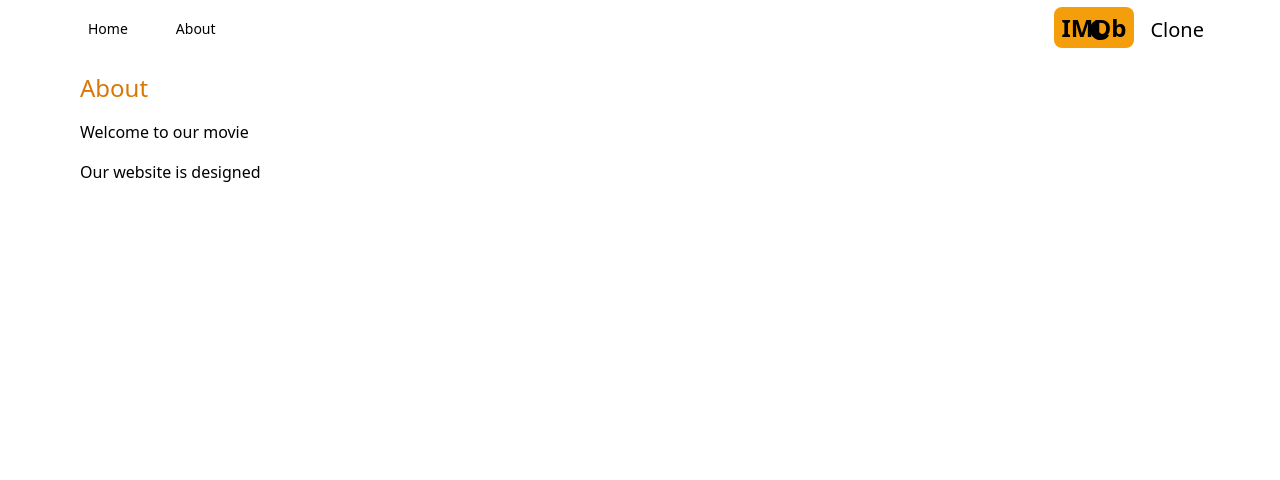
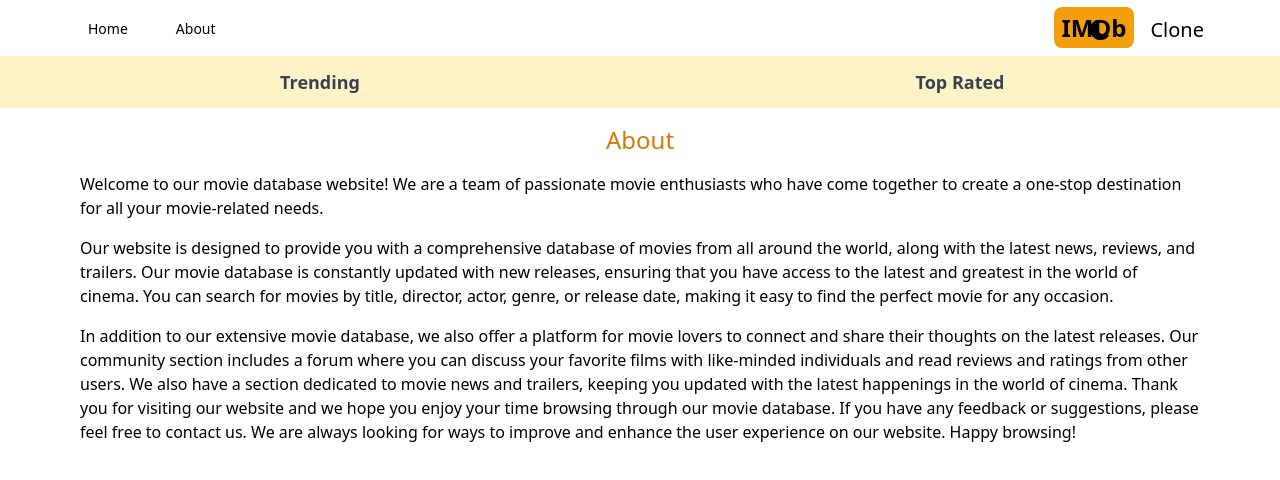
Before and after one commit to coderofthefuturee/imdb, a Next.js app: page /about in a window 1280 px wide. Shown: the top 480 px of the page. Built offline with nearby package versions, Linux system fonts and the light colour scheme.

Commit message:
Create the navbar component

```diff
--- a/src/app/about/page.jsx
+++ b/src/app/about/page.jsx
@@ -1,13 +1,35 @@
 export default function About() {
   return (
     <div className="max-w-6xl mx-auto space-y-4 p-4">
-      <h1 className="text-2xl font-medium text-amber-600">About</h1>
+      <h1 className="flex justify-center text-2xl font-medium text-amber-600">About</h1>
       <p>
-        Welcome to our movie
+        Welcome to our movie database website! We are a team of passionate movie
+        enthusiasts who have come together to create a one-stop destination for
+        all your movie-related needs.
       </p>
 
       <p>
-        Our website is designed
+        Our website is designed to provide you with a comprehensive database of
+        movies from all around the world, along with the latest news, reviews,
+        and trailers. Our movie database is constantly updated with new
+        releases, ensuring that you have access to the latest and greatest in
+        the world of cinema. You can search for movies by title, director,
+        actor, genre, or release date, making it easy to find the perfect movie
+        for any occasion.
+      </p>
+
+      <p>
+        In addition to our extensive movie database, we also offer a platform
+        for movie lovers to connect and share their thoughts on the latest
+        releases. Our community section includes a forum where you can discuss
+        your favorite films with like-minded individuals and read reviews and
+        ratings from other users. We also have a section dedicated to movie news
+        and trailers, keeping you updated with the latest happenings in the
+        world of cinema. Thank you for visiting our website and we hope you
+        enjoy your time browsing through our movie database. If you have any
+        feedback or suggestions, please feel free to contact us. We are always
+        looking for ways to improve and enhance the user experience on our
+        website. Happy browsing!
       </p>
     </div>
   );
--- /dev/null
+++ b/src/app/components/Navbar.jsx
@@ -0,0 +1,11 @@
+import React from 'react'
+import NavbarItem from './NavbarItem';
+
+export default function Navbar() {
+  return (
+    <div className='flex justify-center'>
+      <NavbarItem title="Trending" param="fetchTrending" />
+      <NavbarItem title="Top Rated" param="fetchTopRated" />
+    </div>
+  );
+}
--- /dev/null
+++ b/src/app/components/NavbarItem.jsx
@@ -0,0 +1,21 @@
+"use client";
+
+import Link from "next/link";
+
+import { useSearchParams } from "next/navigation";
+
+export default function NavbarItem({ title, param }) {
+    const searchParams = useSearchParams();
+    const genre = searchParams.get("genre");
+    return (
+    <div className={`flex font-semibold w-full text-gray-700 justify-center dark:bg-amber-500 bg-amber-100 lg:text-lg p-3 hover:underline hover:text-black bold-underline ${
+        genre &&
+        genre === param &&
+        "underline underline-offset-8 decoration-4  decoration-black rounded-lg"
+    }`}>
+        <Link href={`/?genre=${param}`}>
+            {title}
+        </Link>
+    </div>
+  )
+}
--- a/src/app/globals.css
+++ b/src/app/globals.css
@@ -9,6 +9,14 @@
 html {
   scrollbar-width: none;
 }
+
+.bold-underline:hover {
+  text-decoration-line: underline;
+  text-decoration-thickness: 3px; /* Adjust thickness as needed */
+  text-decoration-skip-ink: none;
+  text-underline-offset: 0.3em; /* Adjust this value as needed to control the spacing */
+}
+
 
 
 /* DARK MODE
--- a/src/app/layout.jsx
+++ b/src/app/layout.jsx
@@ -3,6 +3,7 @@
 import Header from './components/header.jsx'
 import MenuItem from './components/MenuItem.jsx' // Note the change here
 import './globals.css'
+import Navbar from './components/Navbar.jsx'
 
 export const metadata = {
   title: 'IMDB Clone',
@@ -20,9 +21,9 @@
           <Header />
           {/* Navbar */}
 
-          {/* <Navbar />
+          <Navbar />
 
-          {/* SearchBox */}
+          {/* SearchBox
 
           {/* <SearchBox /> */}
 
--- a/src/app/page.jsx
+++ b/src/app/page.jsx
@@ -2,9 +2,9 @@
 
 export default function Home() {
   // return (
-    // <h1
-    // className='text-red-500'>Home
-    // </h1>
+  //   <h1
+  //   className='text-red-500'>Home
+  //   </h1>
   // )
 }
 
```
